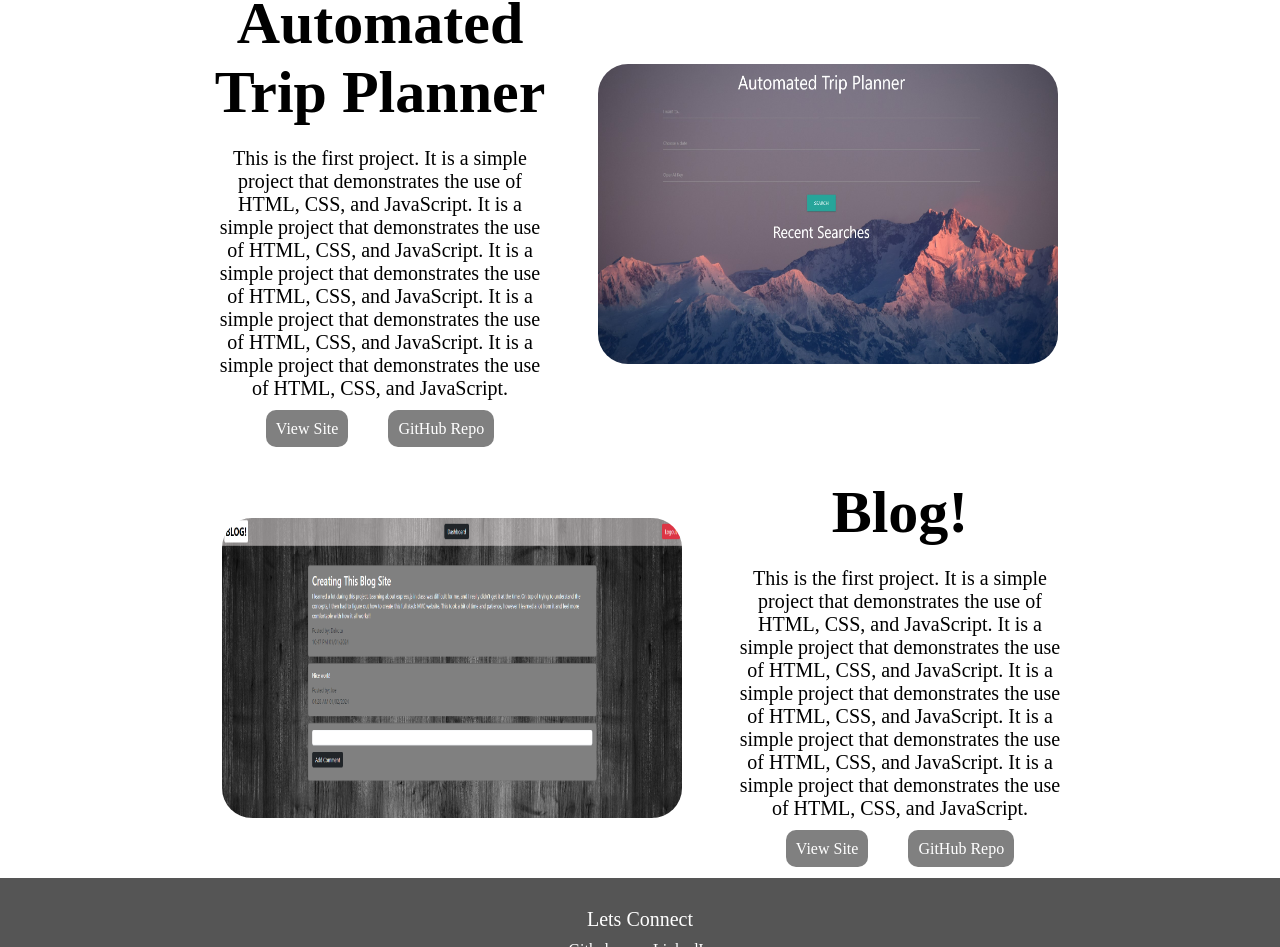
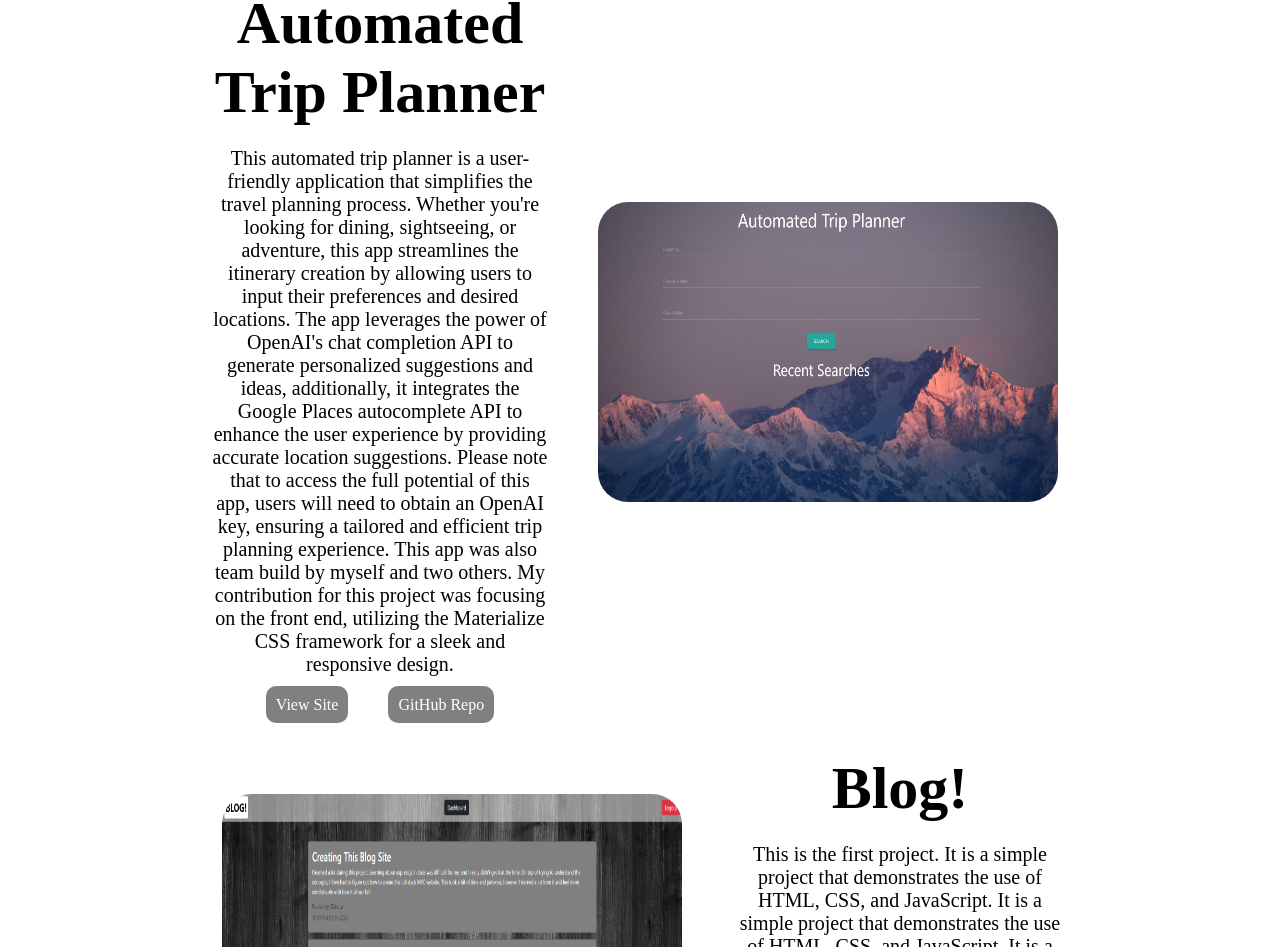
Before and after one commit to dakotablanchard/react-portfolio, a React (Vite) app: page /portfolio in a window 1280 px wide. Shown: the part 1350-2297 px from the top of the page. Built offline with nearby package versions, Linux system fonts and the light colour scheme.

Commit message:
updated portfolio section with trip planner

```diff
--- a/src/pages/Portfolio.jsx
+++ b/src/pages/Portfolio.jsx
@@ -13,7 +13,7 @@ const Portfolio = () => {
                 the app ensures instantaneous and smooth communication. Built on the robust Express framework and utilizing
                 Handlebars for efficient templating, Rooms provides an intuitive platform for users to connect, share,
                 and engage in real-time conversations, making it a versatile and engaging solution for those seeking instant
-                and interactive communication experiences. The application was created by myself and 3 others, with my focus and main
+                and interactive communication experiences. The application was created by myself and three others, with my focus and main
                 contributions being back end functionallity. This includes tasks such as server routing, authentication,
                 and database communication."
                 siteUrl="https://rooms-3226fb27d847.herokuapp.com/login"
@@ -22,14 +22,18 @@ const Portfolio = () => {
             <ProjectRight
                 image="/assets/trip-planner.png"
                 title="Automated Trip Planner"
-                description="This is the first project.
-                It is a simple project that demonstrates the use of HTML, CSS, and JavaScript.
-                It is a simple project that demonstrates the use of HTML, CSS, and JavaScript.
-                It is a simple project that demonstrates the use of HTML, CSS, and JavaScript.
-                It is a simple project that demonstrates the use of HTML, CSS, and JavaScript.
-                It is a simple project that demonstrates the use of HTML, CSS, and JavaScript."
-                siteUrl="https://www.example.com"
-                repoUrl="https://www.github.com"
+                description="
+                This automated trip planner is a user-friendly application that simplifies the travel planning process.
+                Whether you're looking for dining, sightseeing, or adventure, this app streamlines the itinerary creation by
+                allowing users to input their preferences and desired locations. The app leverages the power of OpenAI's chat
+                completion API to generate personalized suggestions and ideas, additionally, it integrates the Google Places
+                autocomplete API to enhance the user experience by providing accurate location suggestions. Please note that to access the
+                full potential of this app,
+                users will need to obtain an OpenAI key, ensuring a tailored and efficient trip planning experience.
+                This app was also team build by myself and two others. My contribution for this project was focusing on the front
+                end, utilizing the Materialize CSS framework for a sleek and responsive design."
+                siteUrl="https://dakotablanchard.github.io/trip-planner/"
+                repoUrl="https://github.com/dakotablanchard/trip-planner"
             />
             <ProjectLeft
                 image="/assets/blog.png"
```
